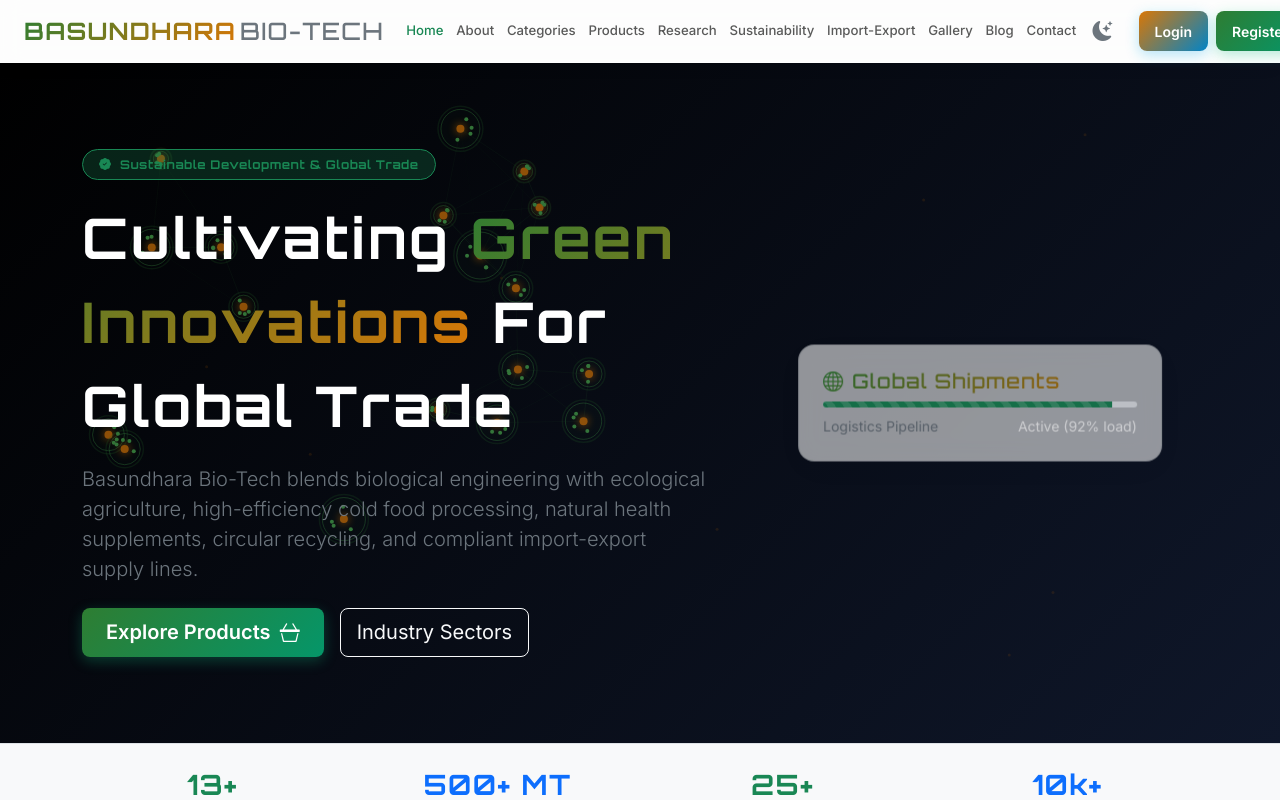
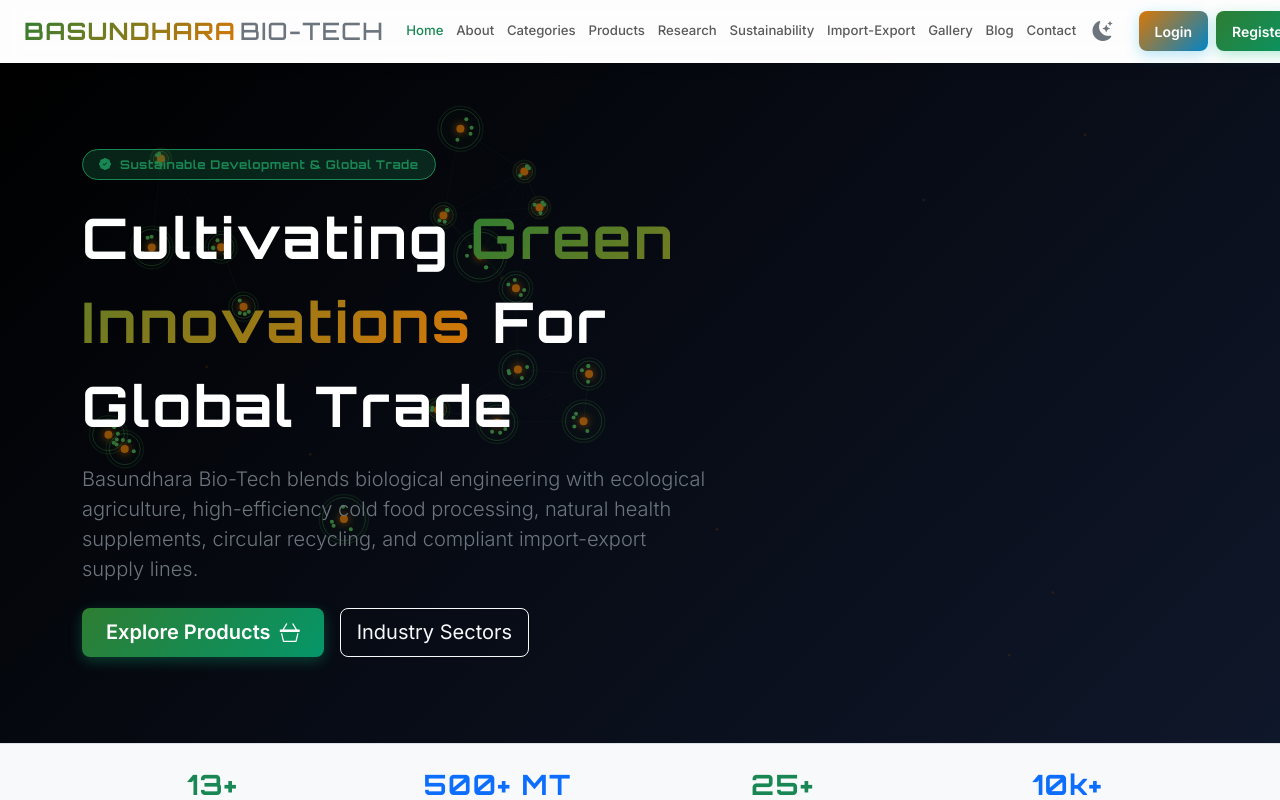
Before and after one commit to sujit-21/basundhara-bio-tech, a React (Vite) app in the folder client/: page / in a window 1280 px wide. Shown: the top 800 px of the page. Built offline with nearby package versions, Linux system fonts and the light colour scheme; no server answers.

Commit message:
Configure Vercel monorepo deployment and route compatibility

```diff
--- a/client/src/components/Footer.jsx
+++ b/client/src/components/Footer.jsx
@@ -17,9 +17,18 @@
         console.error('Failed to load offices in footer:', err);
       }
     };
+
     fetchOffices();
+
+    const handleOfficesUpdated = () => {
+      fetchOffices();
+    };
+
+    window.addEventListener('offices-updated', handleOfficesUpdated);
+
     return () => {
       isMounted = false;
+      window.removeEventListener('offices-updated', handleOfficesUpdated);
     };
   }, []);
 
--- a/client/src/pages/AdminDashboard.jsx
+++ b/client/src/pages/AdminDashboard.jsx
@@ -84,6 +84,9 @@
       if (res.data.success) {
         triggerAlert('Record successfully purged.');
         loadData();
+        if (endpoint.includes('/offices')) {
+          window.dispatchEvent(new CustomEvent('offices-updated'));
+        }
       }
     } catch (err) {
       triggerAlert('Purge request failed.', 'danger');
@@ -193,6 +196,7 @@
       }
       setShowForm(false);
       loadData();
+      window.dispatchEvent(new CustomEvent('offices-updated'));
     } catch (err) {
       triggerAlert(err.response?.data?.message || 'Office action failed.', 'danger');
     }
--- a/client/src/pages/Contact.jsx
+++ b/client/src/pages/Contact.jsx
@@ -26,9 +26,18 @@
         console.error('Failed to load offices in contact page:', err);
       }
     };
+
     fetchOffices();
+
+    const handleOfficesUpdated = () => {
+      fetchOffices();
+    };
+
+    window.addEventListener('offices-updated', handleOfficesUpdated);
+
     return () => {
       isMounted = false;
+      window.removeEventListener('offices-updated', handleOfficesUpdated);
     };
   }, []);
 
--- a/client/src/pages/Home.jsx
+++ b/client/src/pages/Home.jsx
@@ -61,17 +61,7 @@
               </div>
             </div>
             <div className="col-lg-5 d-none d-lg-block position-relative">
-              {/* Floating stats card */}
-              <div className="glass-card p-4 text-start border border-secondary border-opacity-25 position-absolute top-50 start-50 translate-middle w-75 pulse-element">
-                <h5 className="science-font text-gradient-bio mb-2"><i className="bi bi-globe me-2"></i>Global Shipments</h5>
-                <div className="progress mb-2" style={{ height: '6px' }}>
-                  <div className="progress-bar progress-bar-striped progress-bar-animated bg-success" style={{ width: '92%' }}></div>
-                </div>
-                <div className="d-flex justify-content-between small text-secondary">
-                  <span>Logistics Pipeline</span>
-                  <span className="text-white">Active (92% load)</span>
-                </div>
-              </div>
+              {/* Floating stats card removed */}
             </div>
           </div>
         </div>
```
Also changed, not shown: 2 other files (tests, documents, lock files or other folders).
